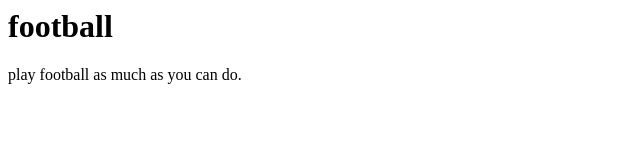
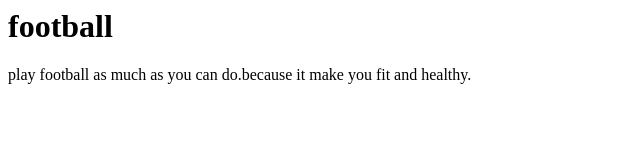
Before and after one commit to rahulzirel/football, a plain HTML site: page index.html in a window 1280 px wide. Shown: the whole page, without its empty margins (0-640 px from the left). Drawn offline with Linux system fonts and the light colour scheme.

Commit message:
Update index.html

```diff
--- a/index.html
+++ b/index.html
@@ -1,6 +1,6 @@
 <html>
   <body>
     <h1>football</h1>
-    play football as much as you can do.
+    play football as much as you can do.because it make you fit and healthy.
   </body>
 </html>
```
